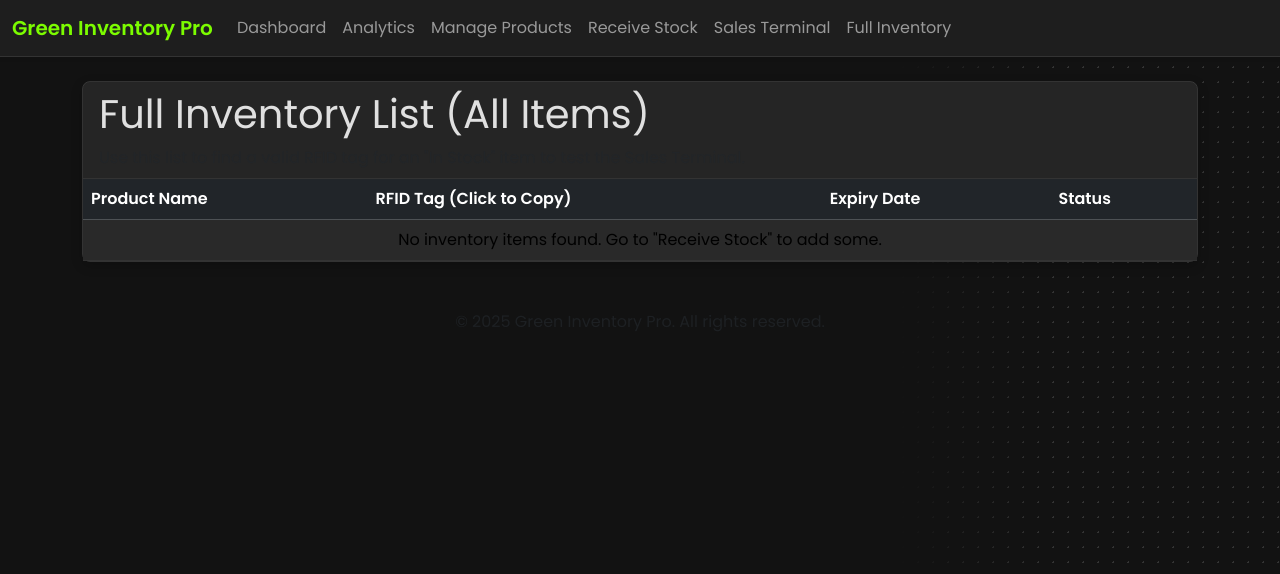
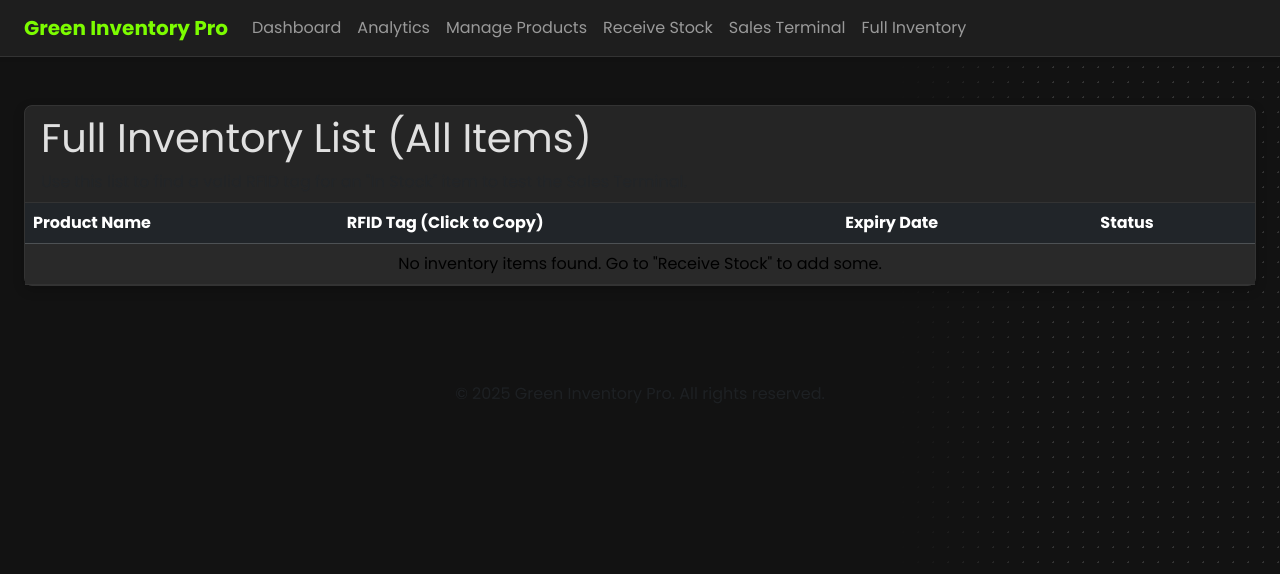
Before and after one commit to Pravesh-Rana/green-inventory, a Flask app: page /full_inventory in a window 1280 px wide. Shown: the top 574 px of the page. Run offline with Flask 3, Linux system fonts and the light colour scheme; data that the repository does not hold is empty; some libraries are stand-ins or nearby versions.

Commit message:
Design: Implement full-width immersive dark theme

```diff
--- a/app/templates/layout.html
+++ b/app/templates/layout.html
@@ -1,4 +1,4 @@
-<!-- app/templates/layout.html -->
+<!-- app/templates/layout.html (Full-Width Version) -->
 <!doctype html>
 <html lang="en">
 <head>
@@ -10,23 +10,20 @@
     <link rel="stylesheet" href="https://cdn.jsdelivr.net/npm/bootstrap-icons@1.11.3/font/bootstrap-icons.min.css">
     <link rel="preconnect" href="https://fonts.googleapis.com">
     <link rel="preconnect" href="https://fonts.gstatic.com" crossorigin>
-    <link href="https://fonts.googleapis.com/css2?family=Poppins:wght@300;400;600&display=swap" rel="stylesheet">
+    <link href="https://fonts.googleapis.com/css2?family=Poppins:wght@300;400;600;700&display=swap" rel="stylesheet">
 
     <link rel="stylesheet" href="{{ url_for('static', filename='css/style.css') }}">
 </head>
 <body>
     <nav class="navbar navbar-expand-lg navbar-dark bg-dark shadow-sm">
-        <div class="container-fluid">
+        <div class="container-fluid px-4">
             <a class="navbar-brand fw-bold" href="{{ url_for('main.dashboard') }}">
                 <i class="bi bi-leaf-fill"></i> Green Inventory Pro
             </a>
             <div class="collapse navbar-collapse">
                 <ul class="navbar-nav">
                     <li class="nav-item"><a class="nav-link" href="{{ url_for('main.dashboard') }}">Dashboard</a></li>
-
-                    <!-- NEW LINK ADDED HERE -->
                     <li class="nav-item"><a class="nav-link" href="{{ url_for('main.analytics_dashboard') }}">Analytics</a></li>
-
                     <li class="nav-item"><a class="nav-link" href="{{ url_for('main.manage_products') }}">Manage Products</a></li>
                     <li class="nav-item"><a class="nav-link" href="{{ url_for('main.add_stock') }}">Receive Stock</a></li>
                     <li class="nav-item"><a class="nav-link" href="{{ url_for('main.sales_terminal') }}">Sales Terminal</a></li>
@@ -36,7 +33,8 @@
         </div>
     </nav>
 
-    <main class="container mt-4">
+    <!-- The 'container' class is removed and replaced with padding classes -->
+    <main class="px-4 py-5">
         {% with messages = get_flashed_messages(with_categories=true) %}
         {% if messages %}
             {% for category, message in messages %}
```
Also changed, not shown: app/templates/analytics_dashboard.html (+18 -9 lines).
